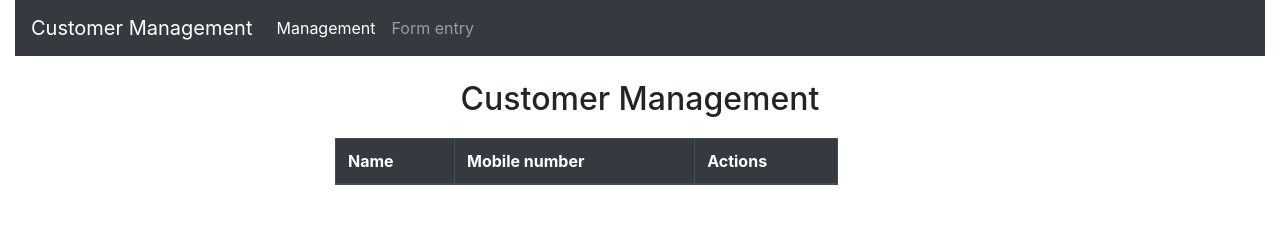
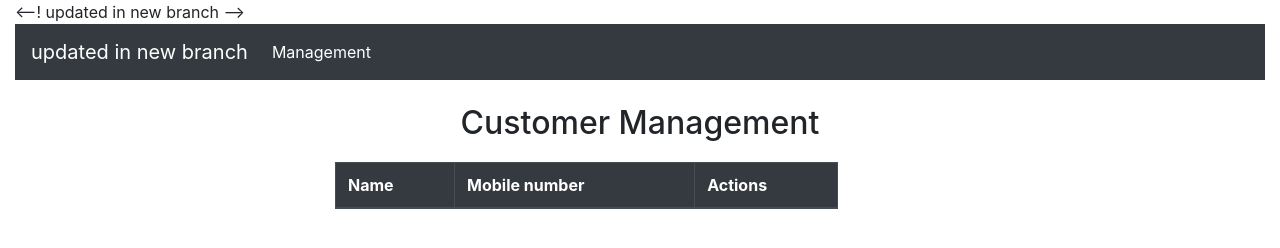
Before and after one commit to Ramanth221/learn_git, a plain HTML site: page src/index.html in a window 1280 px wide. Drawn offline with nearby package versions, Linux system fonts and the light colour scheme; some packages are replaced by stand-ins of ours.

Commit message:
updated index.html from newbranch

```diff
--- a/src/index.html
+++ b/src/index.html
@@ -1,4 +1,7 @@
 <html class="container-fluid">
+<--!
+updated in new branch
+-->
     <head>
             <meta charset="utf-8">
             <meta name="viewport" content="width=device-width, initial-scale=1">
@@ -11,15 +14,12 @@
             <nav class="navbar navbar-expand-sm bg-dark navbar-dark">
                     <ul class="navbar-nav">
                     <li class="nav-item">
-                            <a  class="navbar-brand" href="#/!">  Customer Management
+                            <a  class="navbar-brand" href="#/!">  updated in new branch
                                 </a>
                               </li>
                               <li class="nav-item active">
                                     <a class="nav-link" href="#/!">Management</a>
                                 </li>
-                              <li class="nav-item">
-                                    <a class="nav-link" href="#!form">Form entry</a>
-                                  </li>
 
                     </ul>
             </nav>
```
